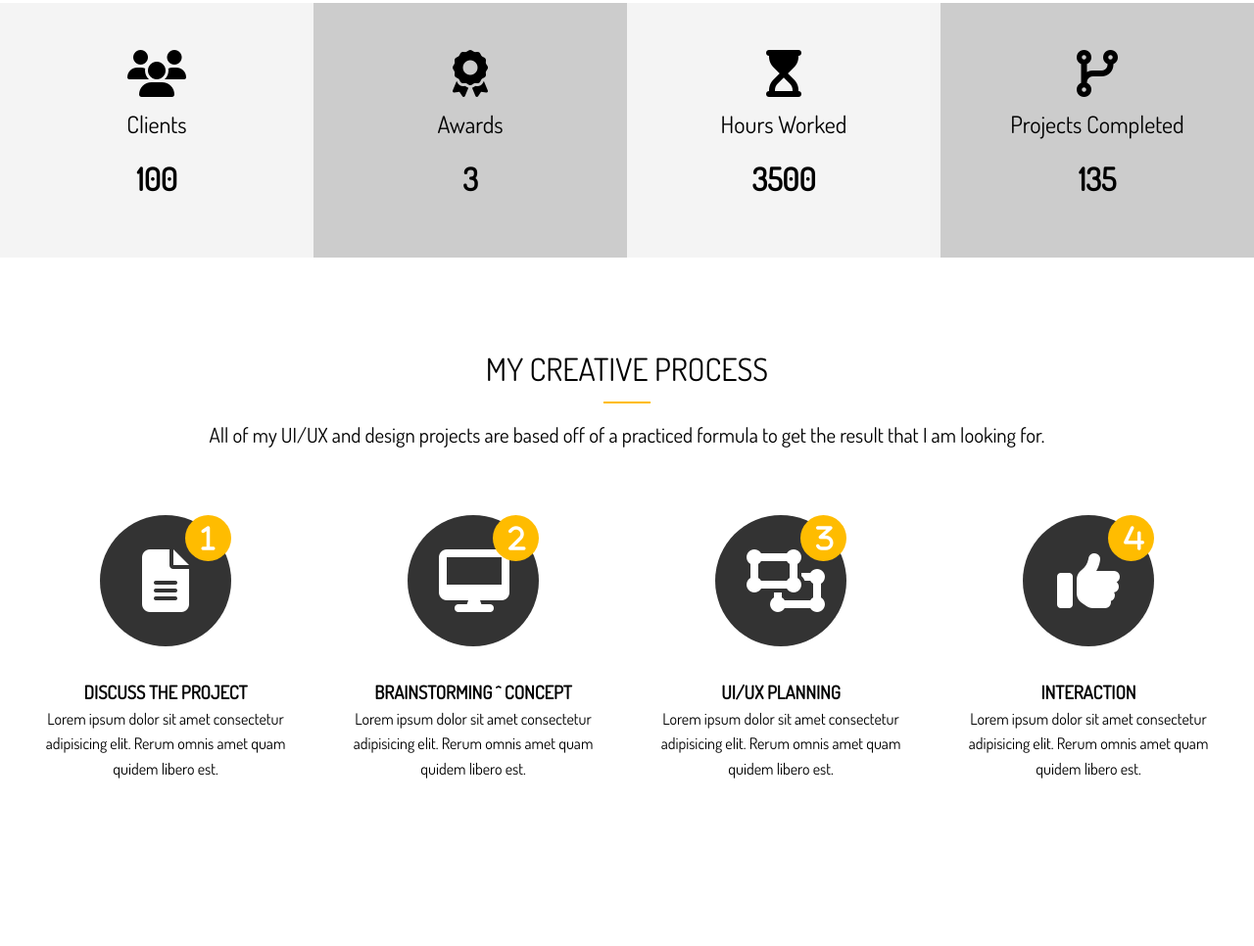
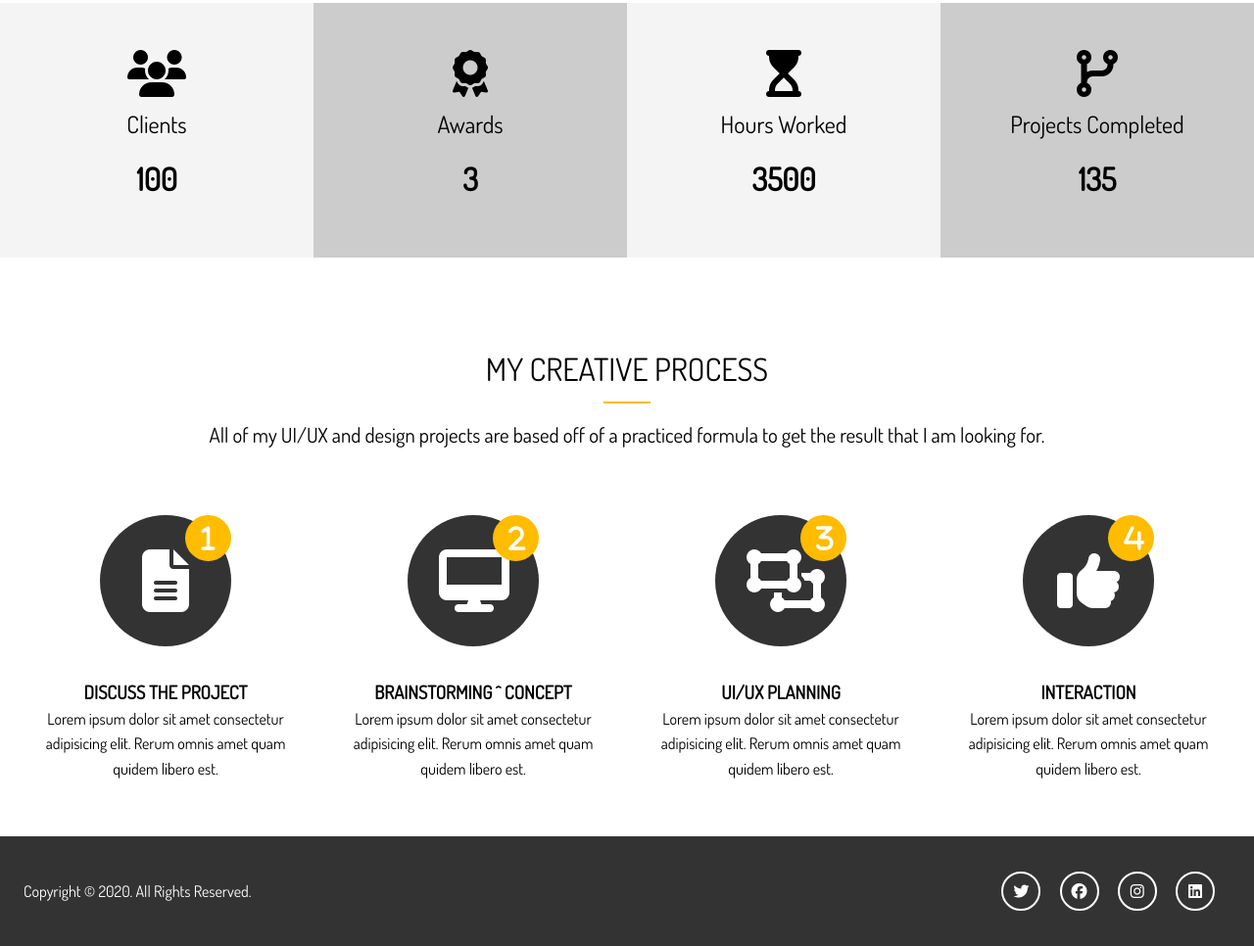
Before and after one commit to Wilder101/sassport, a website: page dist/index.html in a window 1280 px wide. Shown: the part 1270-2236 px from the top of the page at 98% size. Before the commit the page ends 2124 px from the top, so only its background shows below. Drawn offline with Linux system fonts and the light colour scheme.

Commit message:
Footer & config function

```diff
--- a/scss/_config.scss
+++ b/scss/_config.scss
@@ -5,3 +5,12 @@ $light-color: #f4f4f4;
 $dark-color: #333;
 $medium-color: #ccc;
 $bg-image: url("../img/showcase.jpg");
+
+// Set Text Color
+@function set-text-color($color) {
+    @if (lightness($color) > 50) {
+        @return #000;
+    } @else {
+        @return #fff;
+    }
+}
--- a/scss/main.scss
+++ b/scss/main.scss
@@ -157,6 +157,7 @@ img {
                 right: 0;
                 font-size: 28px;
                 background: $main-color;
+                color: set-text-color($main-color);
                 border-radius: 50%;
                 height: 15px;
                 width: 15px;
@@ -169,7 +170,7 @@ img {
             &-icon {
                 border-radius: 50%;
                 background: $dark-color;
-                color: #fff;
+                color: set-text-color($dark-color);
                 padding: 2rem;
                 width: 70px;
                 height: 70px;
@@ -186,9 +187,39 @@ img {
 
                     .process-step {
                         background: $dark-color;
+                        color: set-text-color($dark-color);
                     }
                 }
             }
         }
     }
 }
+
+// Footer
+#main-footer {
+    background: $dark-color;
+    color: #fff;
+    height: 7rem;
+
+    .footer-content {
+        display: flex;
+        justify-content: space-between;
+        height: 4rem;
+        align-items: center;
+
+        .social .fab {
+            margin-right: 1rem;
+            border: 2px #fff solid;
+            border-radius: 50%;
+            height: 20px;
+            width: 20px;
+            line-height: 20px;
+            text-align: center;
+            padding: 0.5rem;
+
+            &:hover {
+                background: $main-color;
+            }
+        }
+    }
+}
```
Also changed, not shown: dist/css/main.css, dist/index.html.
